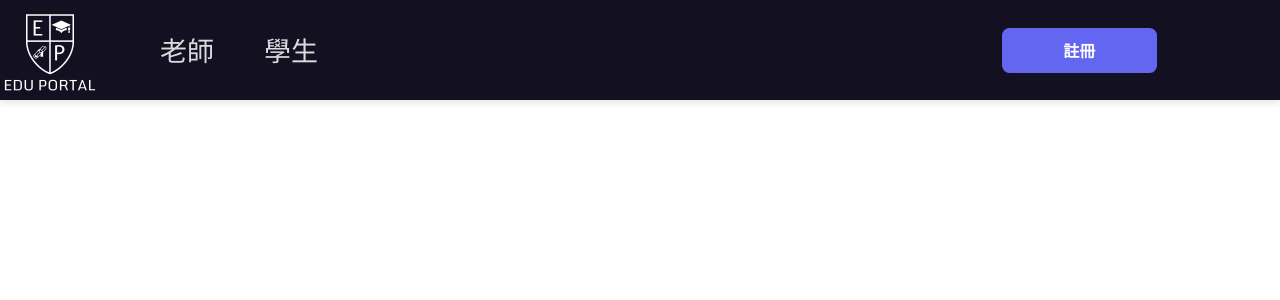
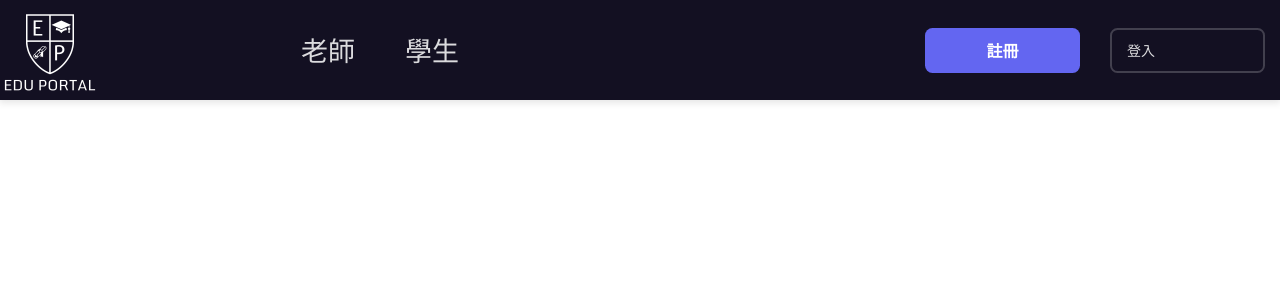
Before and after one commit to timy116/education-portal, a Django app: page / in a window 1280 px wide. Shown: the top 300 px of the page. Run offline with Django 3.2, Linux system fonts and the light colour scheme; some libraries are stand-ins or nearby versions.

Commit message:
Finished log in button

```diff
--- a/backend/static/css/main.css
+++ b/backend/static/css/main.css
@@ -40,8 +40,41 @@ img {
 	height: 100%;
 }
 
+.menu button,
+.menu .dropdown-menu {
+	max-width: 350px;
+}
+
 .logo {
 	padding: 1.5rem 7rem 1.5rem 1.5rem;
+}
+
+.menu__brand--placeholder {
+	height: 100%;
+	width: 141px;
+}
+
+.dropdown,
+.button--dropdown {
+	display: flex;
+}
+
+.dropdown__text {
+	display: block;
+	overflow: visible;
+	text-align: left;
+	text-overflow: ellipsis;
+	width: 80%;
+	white-space: nowrap;
+}
+
+.button--dropdown:after {
+	font-size: 2.4rem;
+	padding: 0 0 0 2.5rem;
+	font-weight: normal;
+	line-height: 1;
+	content: "\e5cf";
+	font-family: "Material Icons Outlined";
 }
 
 /* menu end */
@@ -102,6 +135,28 @@ img {
 	padding: 1rem 3rem 1rem 3rem;
 }
 
+.button--regular,
+.ui-dialog-buttonset button {
+	padding: 1rem 1.5rem 1rem 1.5rem;
+}
+
+.button--secondary {
+	padding: 0.8rem 1.5rem 0.8rem 1.5rem;
+	background-color: transparent;
+	border: 2px solid;
+}
+
+.button--dropdown {
+	border: 2px solid rgba(255, 255, 255, 0.2);
+	border-radius: 0.75rem;
+	display: flex;
+	flex-wrap: nowrap;
+	justify-content: space-between;
+	align-items: center;
+	outline: none;
+	height: 42px;
+}
+
 /* button end */
 
 /* media rules */
@@ -159,6 +214,13 @@ img {
 		width: 155px;
 		height: 45px;
 	}
+
+	.menu .button--register,
+	.menu .button--header--login {
+		padding: 1rem 1.5rem 1rem 1.5rem;
+		width: 155px;
+		height: 45px;
+	}
 }
 
 @media (min-width: 768px) {
--- a/backend/templates/base.html
+++ b/backend/templates/base.html
@@ -14,6 +14,7 @@
 
 	<link rel="stylesheet" href="{% static 'css/bootstrap-3.4.1.css' %}">
 	<link rel="stylesheet" href="{% static 'css/main.css' %}">
+	<link href="https://fonts.googleapis.com/icon?family=Material+Icons+Outlined" rel="stylesheet">
 	<link rel="preconnect" href="https://fonts.googleapis.com">
 	<link rel="preconnect" href="https://fonts.gstatic.com" crossorigin>
 	<link href="https://fonts.googleapis.com/css2?family=Noto+Sans+TC&display=swap" rel="stylesheet">
--- a/backend/templates/portal/components/header.html
+++ b/backend/templates/portal/components/header.html
@@ -1,20 +1,32 @@
 {% load staticfiles %}
 
 <div class="header">
+	{% comment %} Menu {% endcomment %}
 	<div class="menu">
 		<div class="menu__brand">
 			<a href="{% url 'index' %}">
 				<img src="{% static 'img/logo.png' %}">
 			</a>
+			<div class="menu__brand--placeholder"></div>
 		</div>
 
+		{% comment %} menu__left-side {% endcomment %}
 		<div class="menu__left-side col-md-5">
 			<a href="#" class="button--menu--primary button--menu">老師</a>
 			<a href="#" class="button--menu--primary button--menu">學生</a>
 		</div>
 
+		{% comment %} menu__right-side {% endcomment %}
 		<div class="menu__right-side col-md-5">
 			<a href="#" id="signup_button" class="button button--primary button--register">註冊</a>
+
+			{% comment %} dropdown {% endcomment %}
+			<div class="dropdown">
+				<button id="login_dropdown" class="button--regular button--secondary button--header--login button--dropdown"
+					data-toggle="dropdown" aria-expanded="false">
+					<div class="dropdown__text">登入</div>
+				</button>
+			</div>
 		</div>
 	</div>
 </div>
```
Also changed, not shown: 1 other file.
